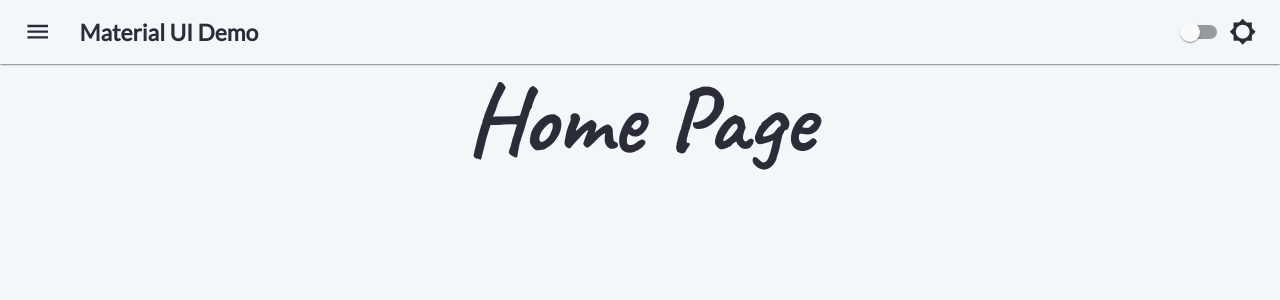
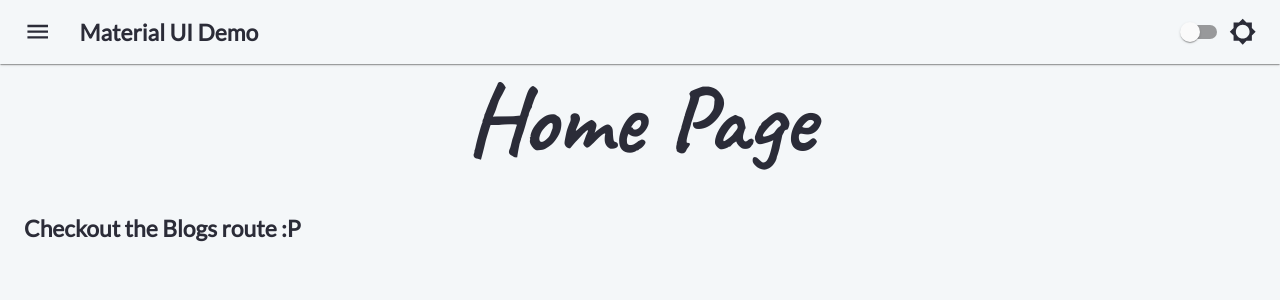
Before and after one commit to amoljagtap17/2021-material-ui-blog, a React (Create React App) app: page / in a window 1280 px wide. Shown: the top 300 px of the page. Built offline with nearby package versions, Linux system fonts and the light colour scheme.

Commit message:
MUI_BLOG: code refactor

```diff
--- a/src/components/pages/Home.js
+++ b/src/components/pages/Home.js
@@ -1,3 +1,9 @@
+import { Typography } from '@material-ui/core'
 import { Title } from 'components/ui'
 
-export const Home = () => <Title titleText="Home Page" />
+export const Home = () => (
+  <>
+    <Title titleText="Home Page" />
+    <Typography variant="h6">Checkout the Blogs route :P</Typography>
+  </>
+)
```
